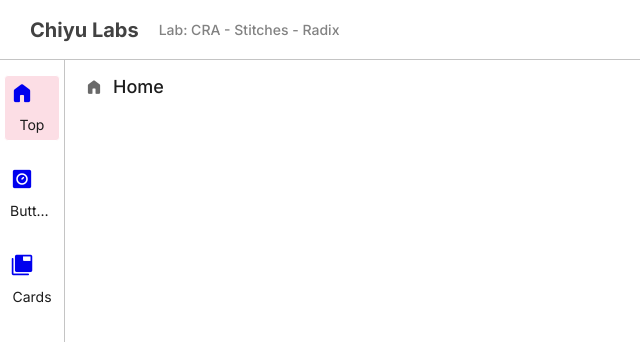
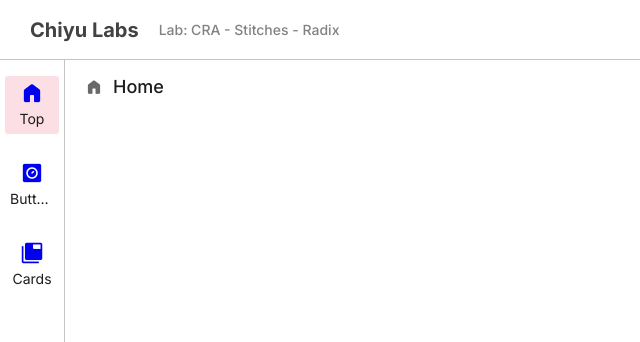
Before and after one commit to andrewliunft/chiyu-labs-cra-stitches-radix, a React (Create React App) app: page / in a window 1280 px wide. Shown: the top 342 px of the page, without its empty margins (0-640 px from the left). Built offline with nearby package versions, Linux system fonts and the light colour scheme.

Commit message:
feat: build icon

```diff
--- a/src/components/icon.tsx
+++ b/src/components/icon.tsx
@@ -2,13 +2,49 @@ import { ComponentProps, forwardRef } from 'react';
 import { styled } from '@styles/stitches.config';
 
 const Symbol = styled('i', {
-  fontVariationSettings: `'FILL' 0, 'wght' 500, 'GRAD' 0, 'opsz' 48`,
+  display: 'block',
+  textAlign: 'center',
   variants: {
+    bold: {
+      true: {},
+    },
     fill: {
-      true: {
+      true: {},
+    },
+  },
+  compoundVariants: [
+    {
+      bold: true,
+      fill: true,
+      css: {
+        fontVariationSettings: `'FILL' 1, 'wght' 700, 'GRAD' 0, 'opsz' 48`,
+      },
+    },
+    {
+      bold: true,
+      fill: false,
+      css: {
+        fontVariationSettings: `'FILL' 0, 'wght' 700, 'GRAD' 0, 'opsz' 48`,
+      },
+    },
+    {
+      bold: false,
+      fill: true,
+      css: {
         fontVariationSettings: `'FILL' 1, 'wght' 500, 'GRAD' 0, 'opsz' 48`,
       },
     },
+    {
+      bold: false,
+      fill: false,
+      css: {
+        fontVariationSettings: `'FILL' 0, 'wght' 500, 'GRAD' 0, 'opsz' 48`,
+      },
+    },
+  ],
+  defaultVariants: {
+    fill: false,
+    bold: false,
   },
 });
 
```
